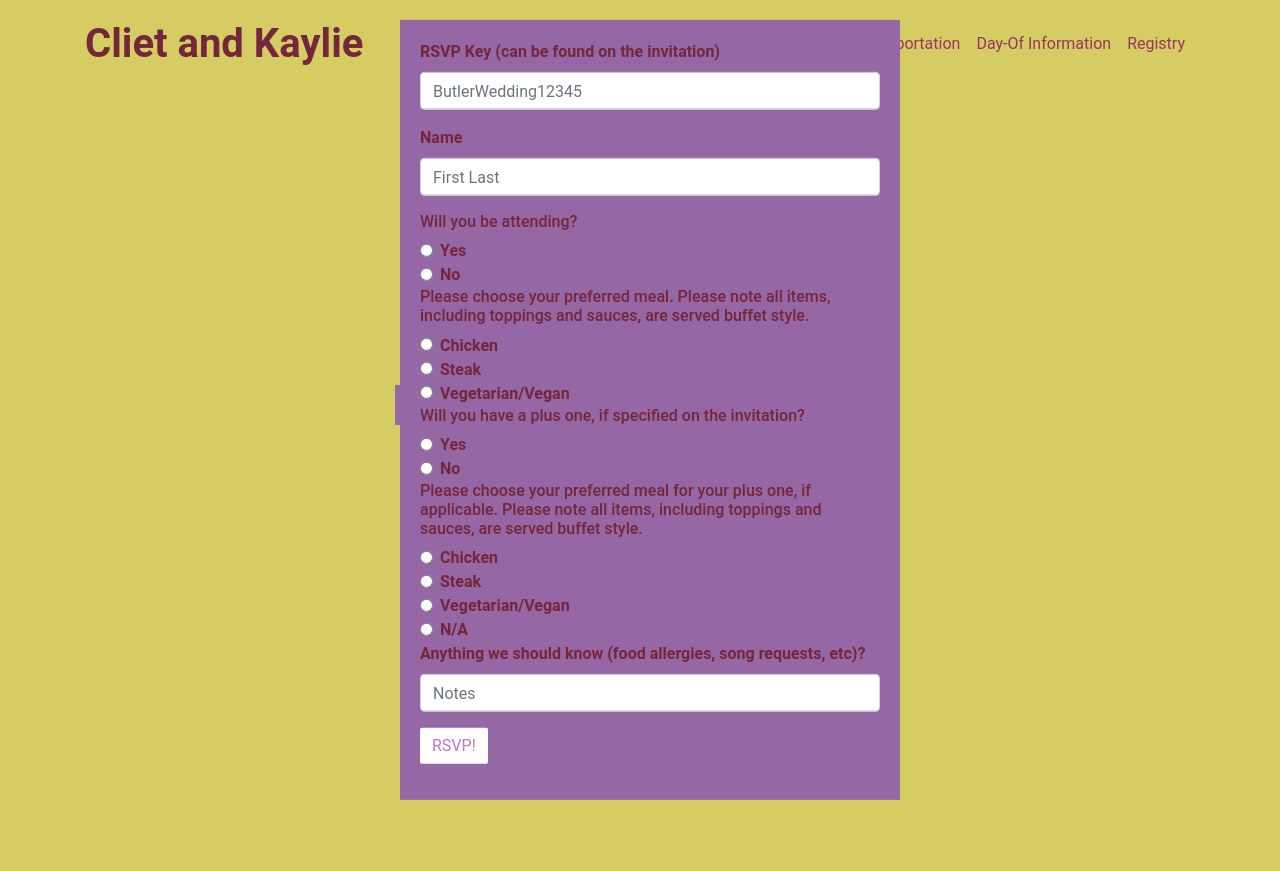
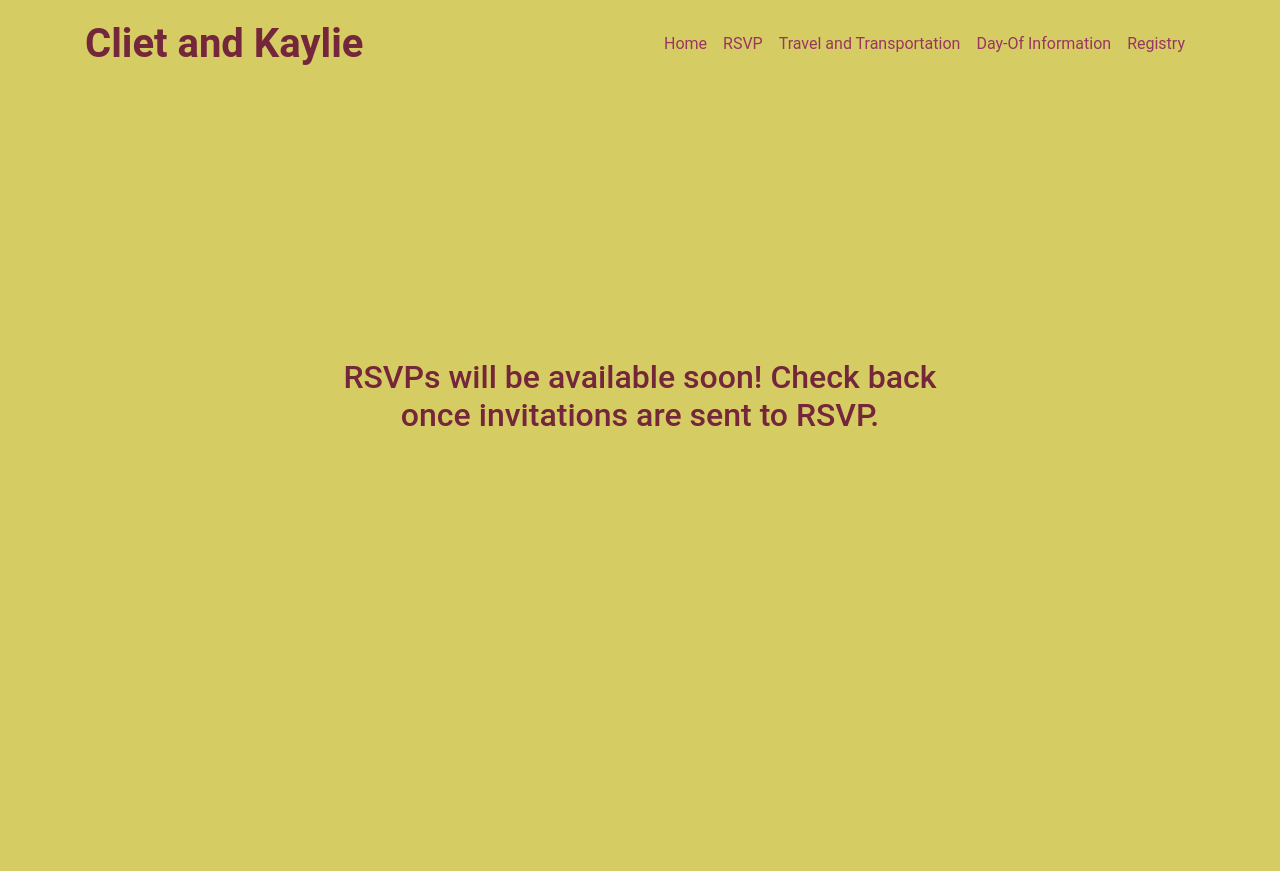
Before and after one commit to zarzarbinks0702/kaylie-and-cliet-get-married, a Flask app: page /rsvp in a window 1280 px wide. Before the commit the page ends 800 px from the top, so only its background shows below. Run offline with Flask 2, Linux system fonts and the light colour scheme; some libraries are stand-ins or nearby versions.

Commit message:
fix rsvp form

```diff
--- a/static/style.css
+++ b/static/style.css
@@ -25,6 +25,10 @@
 }
 
 h3 {
+  color: #74263a;
+}
+
+h2 {
   color: #74263a;
 }
 
@@ -66,11 +70,9 @@
 }
 
 .RSVP-form {
-  width: 500px;
-  position: absolute;
+  width: auto;
+  position: center;
   left: 50%;
-  top: 50%;
-  transform: translate(-50%, -50%);
   margin: 5px;
   padding: 20px;
   background-color: #9567a5;
--- a/templates/rsvp.html
+++ b/templates/rsvp.html
@@ -21,11 +21,11 @@
         </nav>
       </div>
     </header>
-    <section class='visible' id='RSVP-Form'>
+    <section class='hidden' id='RSVP-Form'>
       <div class="RSVP-form">
         <form class="RSVP-form" action="/rsvpConfirm" method="POST">
           <div class="mb-3">
-            <label for="rsvp-key" class="form-label">RSVP Key (can be found on the invitation)</label>
+            <label for="rsvp-key" class="form-label">RSVP Key (can be found on the RSVP card included with your invitation)</label>
             <input type="text" class="form-control" id="rsvp-key" name="key" placeholder="ButlerWedding12345">
           </div>
           <div class="mb-3">
@@ -120,8 +120,8 @@
         </form>
       </div>
     </section>
-    <section class='hidden' id='RSVP-Form-Placeholder'>
-      <h2>RSVPs will be available soon! Check back on DD/MM/YYYY to RSVP.</h2>
+    <section class='visible' id='RSVP-Form-Placeholder'>
+      <h2><center>RSVPs will be available soon! Check back once invitations are sent to RSVP.</center></h2>
     </section>
   </body>
 </html>
```
Also changed, not shown: templates/index.html (+7 -2 lines), static/images/floral_background_01.jpg (deleted), static/images/mask.png (added).
